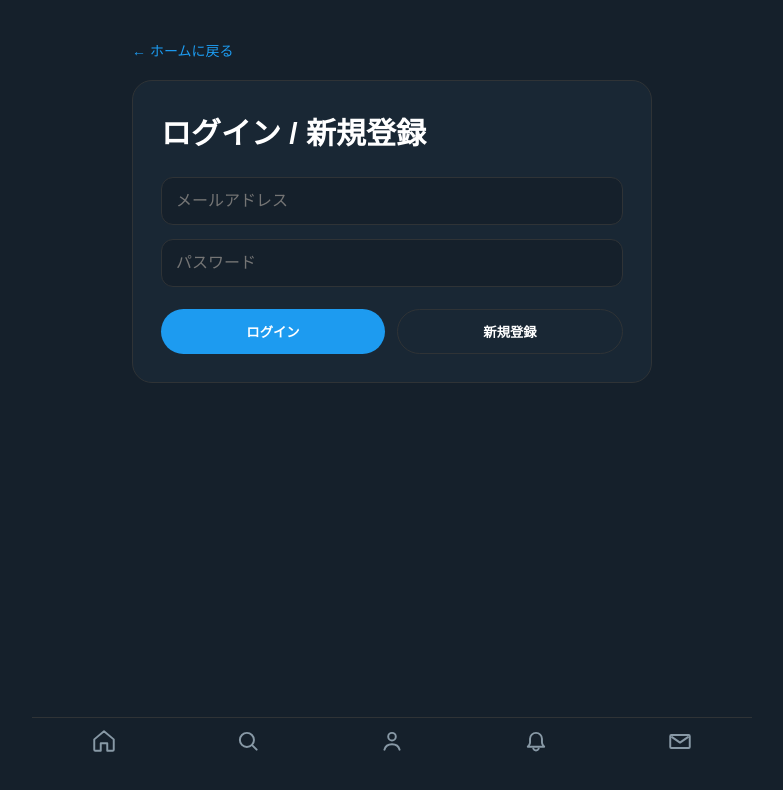
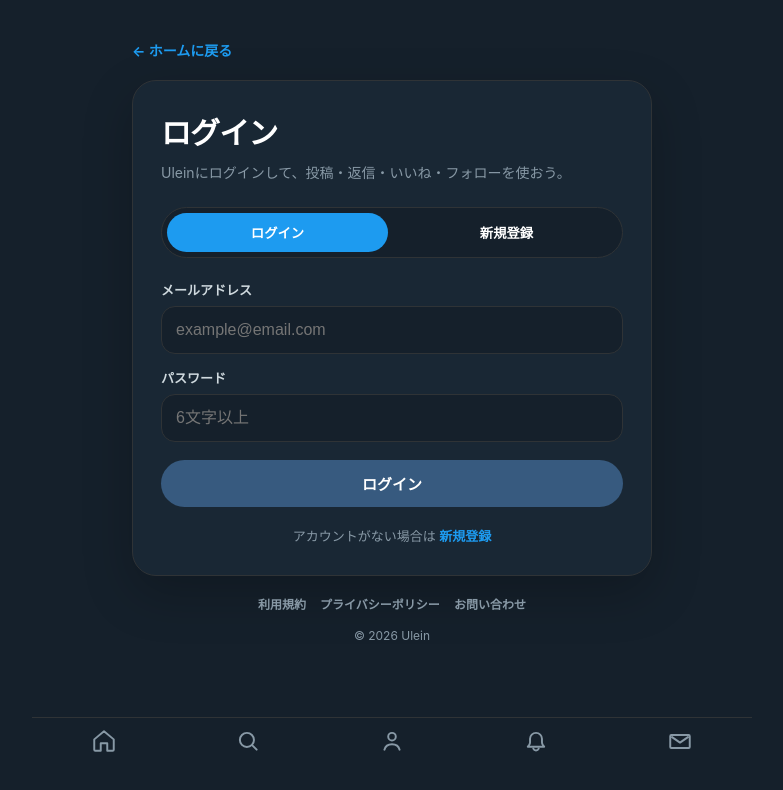
Before and after one commit to kazu4240/my-sns, a Next.js app: page /login in a window 1280 px wide. Shown: the top 790 px of the page, without its empty margins (248-1031 px from the left). Built offline with nearby package versions, Linux system fonts and the light colour scheme; no server answers.

Commit message:
Improve login signup page

```diff
--- a/app/login/page.tsx
+++ b/app/login/page.tsx
@@ -1,22 +1,77 @@
 "use client";
 
 import Link from "next/link";
-import { useRouter } from "next/navigation";
-import { useState } from "react";
+import { useRouter, useSearchParams } from "next/navigation";
+import { useEffect, useState } from "react";
 import { supabase } from "../../lib/supabase";
+
+type AuthMode = "login" | "signup";
 
 export default function LoginPage() {
   const router = useRouter();
+  const searchParams = useSearchParams();
 
+  const [mode, setMode] = useState<AuthMode>("login");
   const [email, setEmail] = useState("");
   const [password, setPassword] = useState("");
+  const [agreed, setAgreed] = useState(false);
   const [message, setMessage] = useState("");
+  const [submitting, setSubmitting] = useState(false);
+
+  useEffect(() => {
+    const modeParam = searchParams.get("mode");
+
+    if (modeParam === "signup") {
+      setMode("signup");
+    } else {
+      setMode("login");
+    }
+  }, [searchParams]);
+
+  const switchMode = (nextMode: AuthMode) => {
+    setMode(nextMode);
+    setMessage("");
+
+    if (nextMode === "signup") {
+      router.replace("/login?mode=signup");
+    } else {
+      router.replace("/login");
+    }
+  };
+
+  const validateInput = () => {
+    if (!email.trim()) {
+      setMessage("メールアドレスを入力してね。");
+      return false;
+    }
+
+    if (!password) {
+      setMessage("パスワードを入力してね。");
+      return false;
+    }
+
+    if (password.length < 6) {
+      setMessage("パスワードは6文字以上にしてね。");
+      return false;
+    }
+
+    if (mode === "signup" && !agreed) {
+      setMessage("新規登録には利用規約とプライバシーポリシーへの同意が必要です。");
+      return false;
+    }
+
+    return true;
+  };
 
   const handleSignUp = async () => {
     setMessage("");
 
+    if (!validateInput()) return;
+
+    setSubmitting(true);
+
     const { error } = await supabase.auth.signUp({
-      email,
+      email: email.trim(),
       password,
     });
 
@@ -25,23 +80,47 @@
     } else {
       setMessage("登録メールを送ったよ。メールを確認してね。");
     }
+
+    setSubmitting(false);
   };
 
   const handleLogin = async () => {
     setMessage("");
 
+    if (!validateInput()) return;
+
+    setSubmitting(true);
+
     const { error } = await supabase.auth.signInWithPassword({
-      email,
+      email: email.trim(),
       password,
     });
 
     if (error) {
       setMessage("ログイン失敗: " + error.message);
-    } else {
+      setSubmitting(false);
+      return;
+    }
+
     setMessage("ログイン成功！");
     router.push("/");
-    }
   };
+
+  const primaryButtonText =
+    mode === "login"
+      ? submitting
+        ? "ログイン中..."
+        : "ログイン"
+      : submitting
+      ? "登録中..."
+      : "同意して新規登録";
+
+  const isPrimaryDisabled =
+    submitting ||
+    !email.trim() ||
+    !password ||
+    password.length < 6 ||
+    (mode === "signup" && !agreed);
 
   return (
     <main
@@ -49,7 +128,8 @@
         minHeight: "100vh",
         background: "#15202b",
         color: "white",
-        fontFamily: "sans-serif",
+        fontFamily:
+          'Inter, ui-sans-serif, system-ui, -apple-system, BlinkMacSystemFont, "Segoe UI", sans-serif',
       }}
     >
       <div
@@ -67,6 +147,7 @@
             fontSize: "14px",
             display: "inline-block",
             marginBottom: "20px",
+            fontWeight: "bold",
           }}
         >
           ← ホームに戻る
@@ -75,61 +156,57 @@
         <div
           style={{
             border: "1px solid #2f3336",
-            borderRadius: "20px",
+            borderRadius: "24px",
             padding: "28px",
             background: "#192734",
+            boxShadow: "0 18px 50px rgba(0,0,0,0.22)",
           }}
         >
           <h1
             style={{
               marginTop: 0,
-              marginBottom: "24px",
+              marginBottom: "8px",
               fontSize: "30px",
+              letterSpacing: "-0.03em",
             }}
           >
-            ログイン / 新規登録
+            {mode === "login" ? "ログイン" : "新規登録"}
           </h1>
 
-          <div style={{ display: "flex", flexDirection: "column", gap: "14px" }}>
-            <input
-              type="email"
-              placeholder="メールアドレス"
-              value={email}
-              onChange={(e) => setEmail(e.target.value)}
+          <p
             style={{
-                padding: "14px",
-                borderRadius: "12px",
+              marginTop: 0,
+              marginBottom: "22px",
+              color: "#8899a6",
+              fontSize: "14px",
+              lineHeight: 1.7,
+            }}
+          >
+            {mode === "login"
+              ? "Uleinにログインして、投稿・返信・いいね・フォローを使おう。"
+              : "Uleinのアカウントを作成して、投稿を始めよう。"}
+          </p>
+
+          <div
+            style={{
+              display: "grid",
+              gridTemplateColumns: "1fr 1fr",
+              gap: "8px",
+              marginBottom: "22px",
+              padding: "5px",
+              borderRadius: "9999px",
+              background: "#15202b",
               border: "1px solid #2f3336",
-                background: "#15202b",
-                color: "white",
-                fontSize: "16px",
             }}
-            />
-
-            <input
-              type="password"
-              placeholder="パスワード"
-              value={password}
-              onChange={(e) => setPassword(e.target.value)}
+          >
+            <button
+              type="button"
+              onClick={() => switchMode("login")}
               style={{
-                padding: "14px",
-                borderRadius: "12px",
-                border: "1px solid #2f3336",
-                background: "#15202b",
-                color: "white",
-                fontSize: "16px",
-              }}
-            />
-
-            <div style={{ display: "flex", gap: "12px", marginTop: "8px" }}>
-              <button
-                onClick={handleLogin}
-                style={{
-                  flex: 1,
-                  padding: "12px",
+                padding: "10px",
                 borderRadius: "9999px",
                 border: "none",
-                  background: "#1d9bf0",
+                background: mode === "login" ? "#1d9bf0" : "transparent",
                 color: "white",
                 fontWeight: "bold",
                 cursor: "pointer",
@@ -139,13 +216,13 @@
             </button>
 
             <button
-                onClick={handleSignUp}
+              type="button"
+              onClick={() => switchMode("signup")}
               style={{
-                  flex: 1,
-                  padding: "12px",
+                padding: "10px",
                 borderRadius: "9999px",
-                  border: "1px solid #2f3336",
-                  background: "transparent",
+                border: "none",
+                background: mode === "signup" ? "#1d9bf0" : "transparent",
                 color: "white",
                 fontWeight: "bold",
                 cursor: "pointer",
@@ -155,12 +232,212 @@
             </button>
           </div>
 
+          <div style={{ display: "flex", flexDirection: "column", gap: "14px" }}>
+            <label style={{ display: "flex", flexDirection: "column", gap: "7px" }}>
+              <span
+                style={{
+                  fontSize: "13px",
+                  color: "#cfd9de",
+                  fontWeight: "bold",
+                }}
+              >
+                メールアドレス
+              </span>
+
+              <input
+                type="email"
+                placeholder="example@email.com"
+                value={email}
+                onChange={(e) => setEmail(e.target.value)}
+                style={{
+                  padding: "14px",
+                  borderRadius: "14px",
+                  border: "1px solid #2f3336",
+                  background: "#15202b",
+                  color: "white",
+                  fontSize: "16px",
+                  outline: "none",
+                }}
+              />
+            </label>
+
+            <label style={{ display: "flex", flexDirection: "column", gap: "7px" }}>
+              <span
+                style={{
+                  fontSize: "13px",
+                  color: "#cfd9de",
+                  fontWeight: "bold",
+                }}
+              >
+                パスワード
+              </span>
+
+              <input
+                type="password"
+                placeholder="6文字以上"
+                value={password}
+                onChange={(e) => setPassword(e.target.value)}
+                style={{
+                  padding: "14px",
+                  borderRadius: "14px",
+                  border: "1px solid #2f3336",
+                  background: "#15202b",
+                  color: "white",
+                  fontSize: "16px",
+                  outline: "none",
+                }}
+              />
+            </label>
+
+            {mode === "signup" && (
+              <label
+                style={{
+                  display: "flex",
+                  gap: "10px",
+                  alignItems: "flex-start",
+                  padding: "14px",
+                  border: "1px solid #2f3336",
+                  background: "#15202b",
+                  borderRadius: "16px",
+                  cursor: "pointer",
+                }}
+              >
+                <input
+                  type="checkbox"
+                  checked={agreed}
+                  onChange={(e) => setAgreed(e.target.checked)}
+                  style={{
+                    marginTop: "4px",
+                    width: "16px",
+                    height: "16px",
+                    flexShrink: 0,
+                  }}
+                />
+
+                <span
+                  style={{
+                    fontSize: "13px",
+                    color: "#cfd9de",
+                    lineHeight: 1.7,
+                  }}
+                >
+                  <Link
+                    href="/terms"
+                    target="_blank"
+                    style={{
+                      color: "#1d9bf0",
+                      fontWeight: "bold",
+                      textDecoration: "none",
+                    }}
+                  >
+                    利用規約
+                  </Link>
+                  と
+                  <Link
+                    href="/privacy"
+                    target="_blank"
+                    style={{
+                      color: "#1d9bf0",
+                      fontWeight: "bold",
+                      textDecoration: "none",
+                    }}
+                  >
+                    プライバシーポリシー
+                  </Link>
+                  に同意します。
+                </span>
+              </label>
+            )}
+
+            <button
+              onClick={mode === "login" ? handleLogin : handleSignUp}
+              disabled={isPrimaryDisabled}
+              style={{
+                marginTop: "4px",
+                padding: "13px",
+                borderRadius: "9999px",
+                border: "none",
+                background: isPrimaryDisabled ? "#375a7f" : "#1d9bf0",
+                color: "white",
+                fontWeight: "bold",
+                cursor: isPrimaryDisabled ? "not-allowed" : "pointer",
+                fontSize: "15px",
+              }}
+            >
+              {primaryButtonText}
+            </button>
+
+            {mode === "login" ? (
+              <p
+                style={{
+                  margin: "4px 0 0",
+                  color: "#8899a6",
+                  fontSize: "13px",
+                  lineHeight: 1.7,
+                  textAlign: "center",
+                }}
+              >
+                アカウントがない場合は{" "}
+                <button
+                  type="button"
+                  onClick={() => switchMode("signup")}
+                  style={{
+                    background: "transparent",
+                    border: "none",
+                    color: "#1d9bf0",
+                    fontWeight: "bold",
+                    cursor: "pointer",
+                    padding: 0,
+                    fontSize: "13px",
+                  }}
+                >
+                  新規登録
+                </button>
+              </p>
+            ) : (
+              <p
+                style={{
+                  margin: "4px 0 0",
+                  color: "#8899a6",
+                  fontSize: "13px",
+                  lineHeight: 1.7,
+                  textAlign: "center",
+                }}
+              >
+                すでにアカウントがある場合は{" "}
+                <button
+                  type="button"
+                  onClick={() => switchMode("login")}
+                  style={{
+                    background: "transparent",
+                    border: "none",
+                    color: "#1d9bf0",
+                    fontWeight: "bold",
+                    cursor: "pointer",
+                    padding: 0,
+                    fontSize: "13px",
+                  }}
+                >
+                  ログイン
+                </button>
+              </p>
+            )}
+
             {message && (
               <p
                 style={{
                   marginTop: "12px",
-                  color: "#9cc9ff",
-                  lineHeight: 1.6,
+                  color: message.includes("失敗") ? "#ffb4b4" : "#9cc9ff",
+                  lineHeight: 1.7,
+                  fontSize: "14px",
+                  background: message.includes("失敗")
+                    ? "rgba(255,107,107,0.08)"
+                    : "rgba(29,155,240,0.08)",
+                  border: message.includes("失敗")
+                    ? "1px solid rgba(255,107,107,0.25)"
+                    : "1px solid rgba(29,155,240,0.25)",
+                  borderRadius: "14px",
+                  padding: "12px 14px",
                 }}
               >
                 {message}
@@ -168,6 +445,53 @@
             )}
           </div>
         </div>
+
+        <div
+          style={{
+            marginTop: "18px",
+            textAlign: "center",
+            color: "#8899a6",
+            fontSize: "12px",
+            lineHeight: 1.8,
+          }}
+        >
+          <Link
+            href="/terms"
+            style={{
+              color: "#8899a6",
+              textDecoration: "none",
+              fontWeight: "bold",
+              marginRight: "14px",
+            }}
+          >
+            利用規約
+          </Link>
+
+          <Link
+            href="/privacy"
+            style={{
+              color: "#8899a6",
+              textDecoration: "none",
+              fontWeight: "bold",
+              marginRight: "14px",
+            }}
+          >
+            プライバシーポリシー
+          </Link>
+
+          <Link
+            href="/contact"
+            style={{
+              color: "#8899a6",
+              textDecoration: "none",
+              fontWeight: "bold",
+            }}
+          >
+            お問い合わせ
+          </Link>
+
+          <p style={{ margin: "10px 0 0" }}>© 2026 Ulein</p>
+        </div>
       </div>
     </main>
   );
```
Lines whose indentation alone changed are shown as unchanged.
